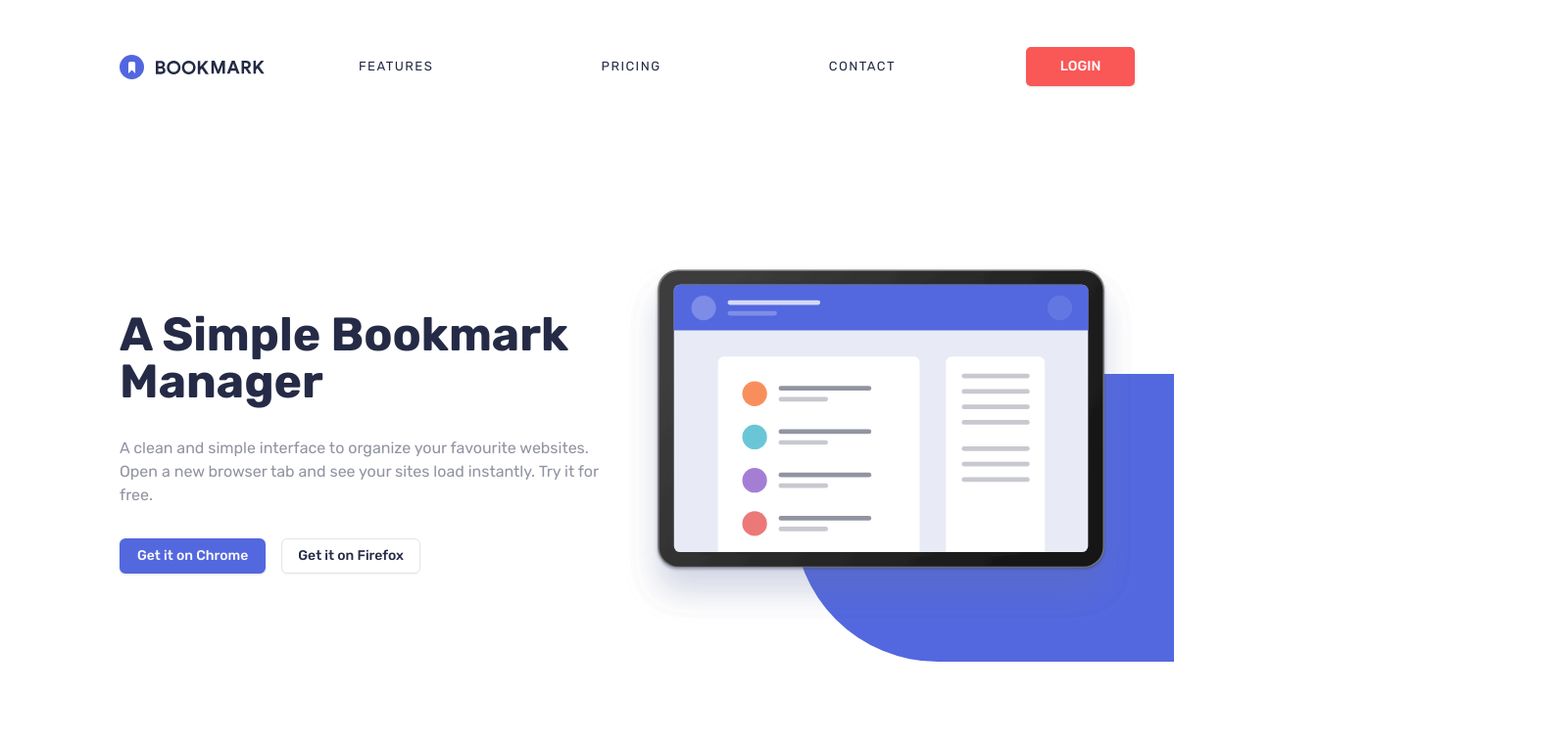
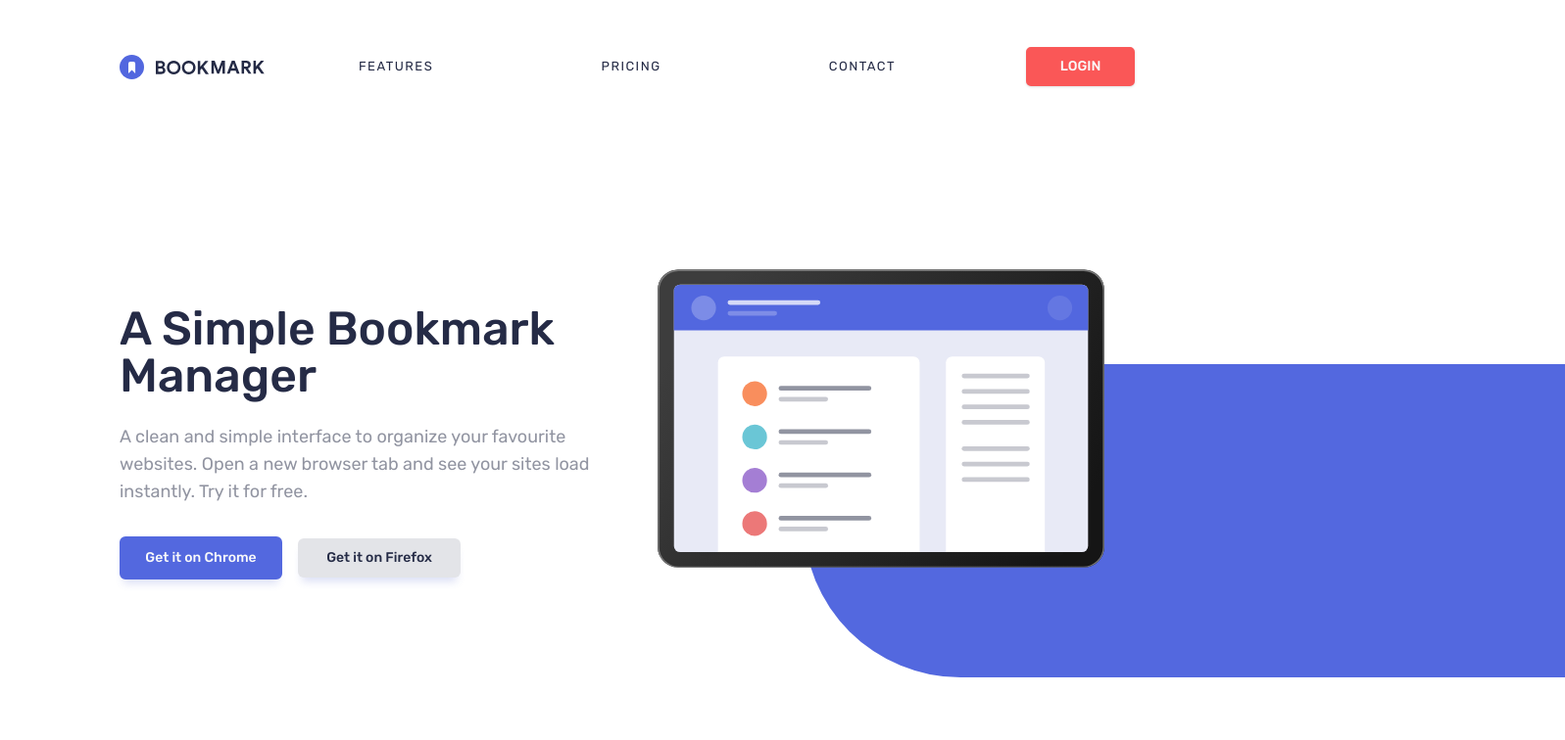
Before and after one commit to robcrock/bookmark-landing-page, a Next.js app: page / in a window 1280 px wide. Shown: the top 756 px of the page at 98% size, 1597 px wide, since content can reach past the window. Built offline with nearby package versions, Linux system fonts and the light colour scheme.

Commit message:
Updated the hero section.

```diff
--- a/src/app/page.tsx
+++ b/src/app/page.tsx
@@ -52,36 +52,37 @@ export default function Home() {
         </header>
 
         {/* Hero */}
-        <div className="flex flex-1 flex-col-reverse items-center justify-center md:flex-row">
-          <div className="space-y-8 md:w-1/2">
-            <h1 className="text-very-dark-blue text-4xl font-bold md:text-5xl">
+        <div className="flex flex-1 items-center justify-center md:flex-row">
+          <div className="w-[540px] md:w-1/2">
+            <h1 className="text-very-dark-blue mb-6 text-5xl font-medium leading-[52px] md:text-5xl">
               A Simple Bookmark Manager
             </h1>
-            <p className="text-grayish-blue">
+            <p className="text-grayish-blue mb-8 text-lg leading-[28px]">
               A clean and simple interface to organize your favourite websites.
               Open a new browser tab and see your sites load instantly. Try it
               for free.
             </p>
             <div className="space-x-4">
-              <Button className="bg-soft-blue hover:text-soft-blue border-soft-blue border-2 hover:bg-white">
+              <Button className="bg-soft-blue hover:text-soft-blue border-soft-blue h-10 w-[166px] border-2 py-5 shadow-[0_8px_8px_-4px_rgba(73,93,207,0.2)] hover:bg-white">
                 Get it on Chrome
               </Button>
-              <Button
-                variant="outline"
-                className="text-very-dark-blue hover:border-very-dark-blue"
-              >
+              <Button className="text-very-dark-blue bg-fem-soft-grayish hover:border-very-dark-blue h-10 w-[166px] py-5 shadow-[0_8px_8px_-4px_rgba(73,93,207,0.2)]">
                 Get it on Firefox
               </Button>
             </div>
           </div>
-          <div className="relative md:w-1/2">
-            <Image
-              src="/images/illustration-hero.svg"
-              alt="Hero illustration"
-              width={657}
-              height={466}
-            />
-            <div className="bg-soft-blue absolute -bottom-10 -right-10 -z-10 h-4/5 w-3/4 rounded-l-full"></div>
+          <div className="relative flex-1 md:w-1/2">
+            <div className="relative h-[400px] w-full">
+              <Image
+                src="/images/illustration-hero.svg"
+                alt="Hero illustration"
+                fill
+                sizes="(max-width: 768px) 100vw, 50vw"
+                style={{ objectFit: "contain", objectPosition: "center right" }}
+                priority
+              />
+            </div>
+            <div className="bg-soft-blue absolute -bottom-10 left-[180px] -z-10 h-4/5 w-[150%] rounded-l-full"></div>
           </div>
         </div>
       </section>
--- a/tailwind.config.ts
+++ b/tailwind.config.ts
@@ -64,6 +64,7 @@ const config = {
         "fem-soft-blue": "hsl(231, 69%, 60%)",
         "fem-soft-red": "hsl(0, 94%, 66%)",
         "fem-grayish-blue": "hsl(229, 8%, 60%)",
+        "fem-soft-grayish": "hsl(229, 8%, 90%)",
         "fem-very-dark-blue": "hsl(229, 31%, 21%)",
         chart: {
           "1": "hsl(var(--chart-1))",
```
Also changed, not shown: public/images/illustration-hero.svg.
